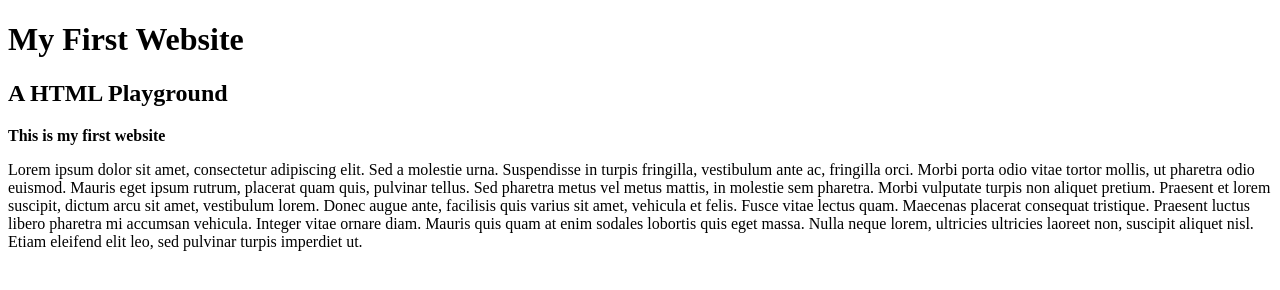
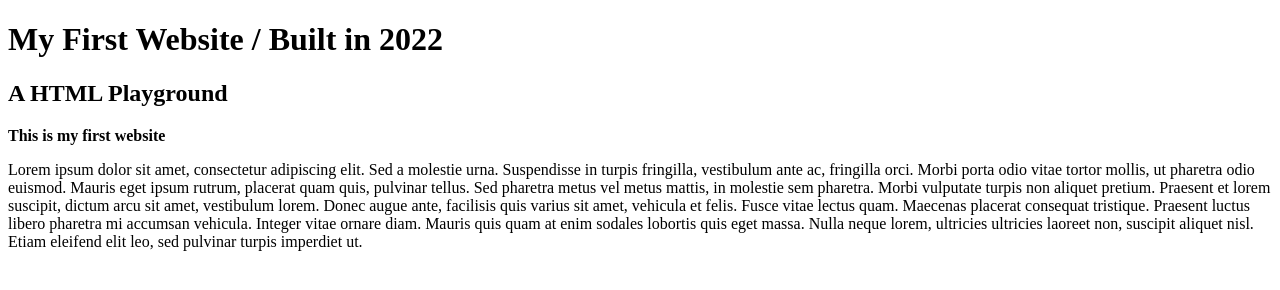
Before and after one commit to websoite/websoite.github.io, a plain HTML site: page index.html in a window 1280 px wide. Drawn offline with Linux system fonts and the light colour scheme.

Commit message:
Update index.html

```diff
--- a/index.html
+++ b/index.html
@@ -8,7 +8,7 @@
 
     </head>
     <body>
-        <h1>My First Website</h1>
+        <h1>My First Website / Built in 2022 </h1>
         <h2>A HTML Playground</h2>
 
 
```
